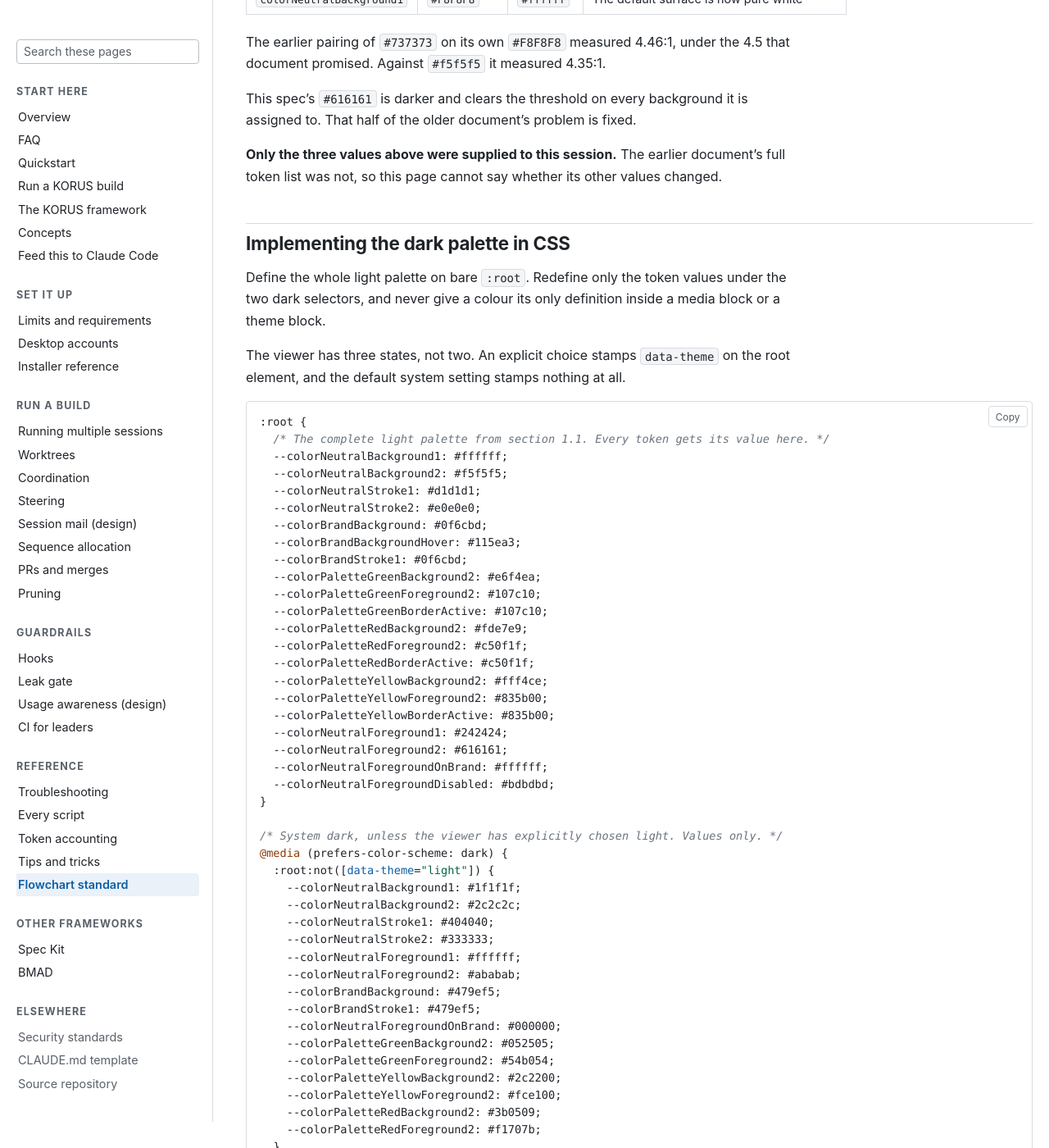
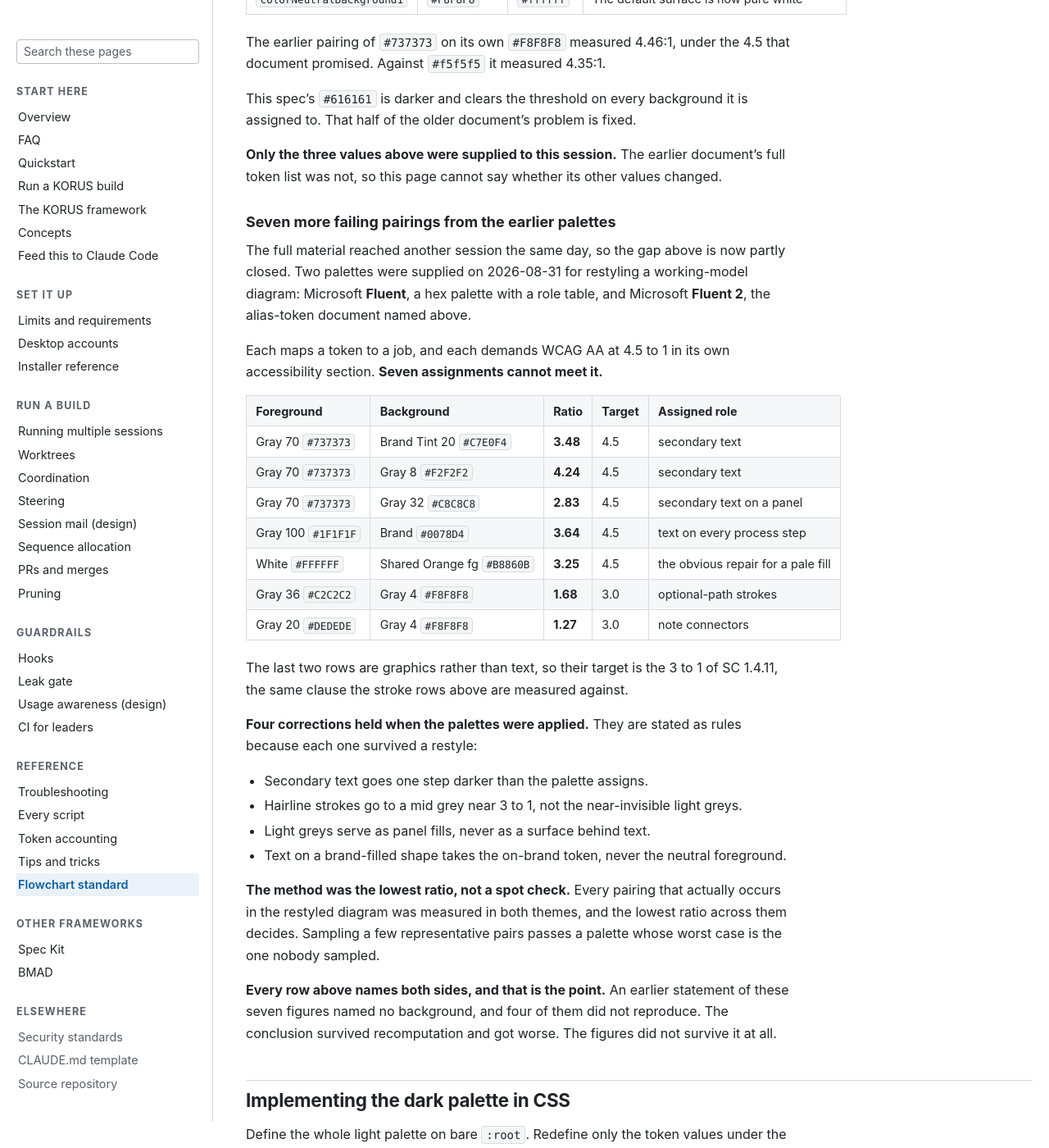
Before and after one commit to wshallwshall/claude-multisession, a Jekyll site: the page built from docs/FLOWCHART-STANDARD.md, in a window 1280 px wide and 1400 px high, scrolled down 6355 px. Shown: the whole window at 82% size. Built offline with Jekyll 4.4.1, drawn with Linux system fonts in a browser that asks for light colours; our own code applies the rules of GitHub Pages for plain Markdown files.

Commit message:
docs: record seven more failing pairings from the earlier supplied palettes
The superseded-handoff section already said its own limit: only three token
values from the earlier document had reached that session, so the page could not
say whether the rest changed. The full material reached a second session the same
day, and it measured seven more assignments that miss the target each palette
demands in its own accessibility section.

Every row names its foreground AND its background. An earlier statement of these
same seven figures gave ratios with no background attached, and four of them did
not reproduce. All seven here were recomputed with the WCAG relative-luminance
formula and agree to two decimals.

Also carries the four corrections that held across two restyles, and the method:
the lowest ratio across every pairing that actually occurs, measured in both
themes, rather than a spot check of representative pairs.

The finding was first filed in the MessageFoundry engine ledger. It grades
external design material, touches no artifact in that repository and shares no
token with its brand file, so nothing there could ever close it. It belongs
beside the standard it is about.

Co-Authored-By: Claude Opus 5 <noreply@anthropic.com>

```diff
--- a/docs/FLOWCHART-STANDARD.md
+++ b/docs/FLOWCHART-STANDARD.md
@@ -215,6 +215,44 @@ half of the older document's problem is fixed.
 
 **Only the three values above were supplied to this session.** The earlier document's full token list
 was not, so this page cannot say whether its other values changed.
+
+### Seven more failing pairings from the earlier palettes
+
+The full material reached another session the same day, so the gap above is now partly closed. Two
+palettes were supplied on 2026-08-31 for restyling a working-model diagram: Microsoft **Fluent**, a
+hex palette with a role table, and Microsoft **Fluent 2**, the alias-token document named above.
+
+Each maps a token to a job, and each demands WCAG AA at 4.5 to 1 in its own accessibility section.
+**Seven assignments cannot meet it.**
+
+| Foreground | Background | Ratio | Target | Assigned role |
+|---|---|---|---|---|
+| Gray 70 `#737373` | Brand Tint 20 `#C7E0F4` | **3.48** | 4.5 | secondary text |
+| Gray 70 `#737373` | Gray 8 `#F2F2F2` | **4.24** | 4.5 | secondary text |
+| Gray 70 `#737373` | Gray 32 `#C8C8C8` | **2.83** | 4.5 | secondary text on a panel |
+| Gray 100 `#1F1F1F` | Brand `#0078D4` | **3.64** | 4.5 | text on every process step |
+| White `#FFFFFF` | Shared Orange fg `#B8860B` | **3.25** | 4.5 | the obvious repair for a pale fill |
+| Gray 36 `#C2C2C2` | Gray 4 `#F8F8F8` | **1.68** | 3.0 | optional-path strokes |
+| Gray 20 `#DEDEDE` | Gray 4 `#F8F8F8` | **1.27** | 3.0 | note connectors |
+
+The last two rows are graphics rather than text, so their target is the 3 to 1 of SC 1.4.11, the
+same clause the stroke rows above are measured against.
+
+**Four corrections held when the palettes were applied.** They are stated as rules because each one
+survived a restyle:
+
+- Secondary text goes one step darker than the palette assigns.
+- Hairline strokes go to a mid grey near 3 to 1, not the near-invisible light greys.
+- Light greys serve as panel fills, never as a surface behind text.
+- Text on a brand-filled shape takes the on-brand token, never the neutral foreground.
+
+**The method was the lowest ratio, not a spot check.** Every pairing that actually occurs in the
+restyled diagram was measured in both themes, and the lowest ratio across them decides. Sampling a
+few representative pairs passes a palette whose worst case is the one nobody sampled.
+
+**Every row above names both sides, and that is the point.** An earlier statement of these seven
+figures named no background, and four of them did not reproduce. The conclusion survived
+recomputation and got worse. The figures did not survive it at all.
 
 ## Implementing the dark palette in CSS
 
```
